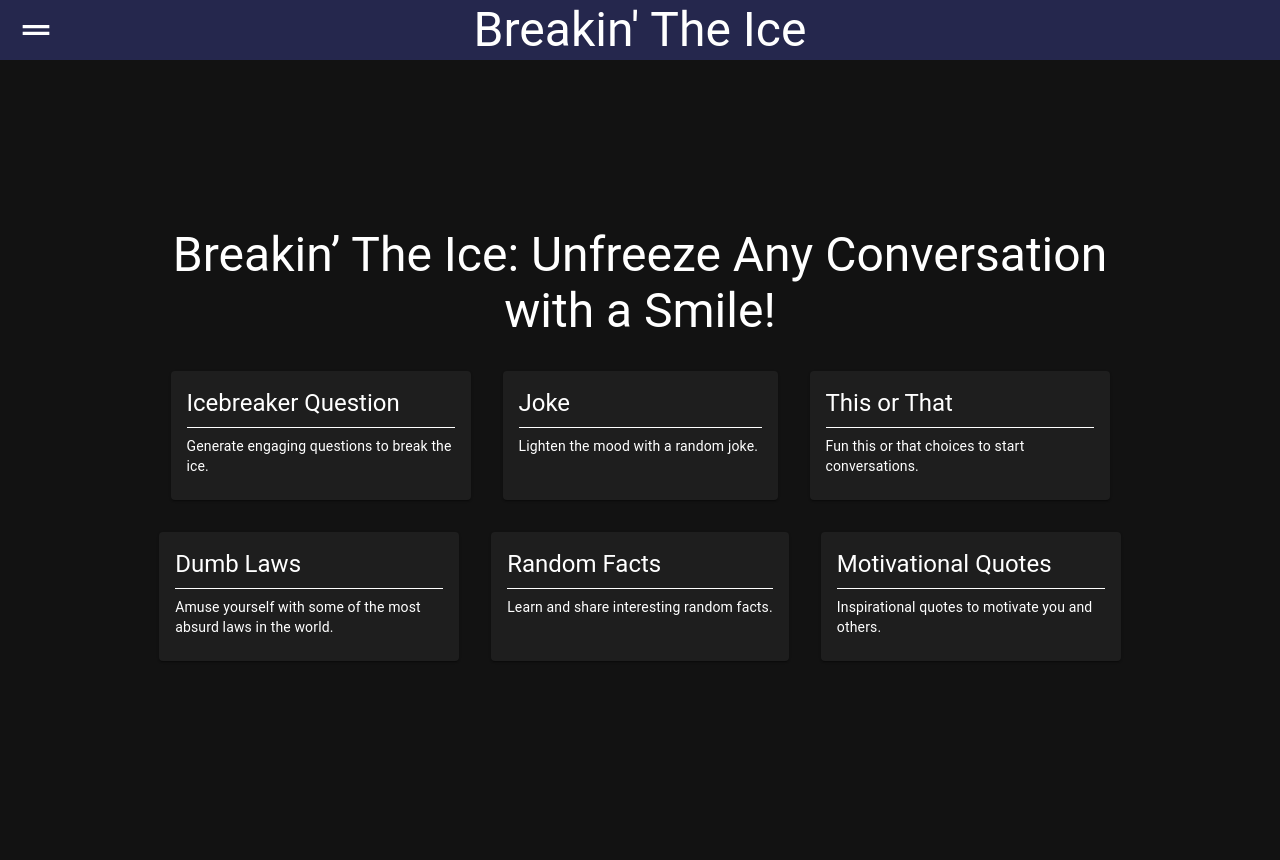
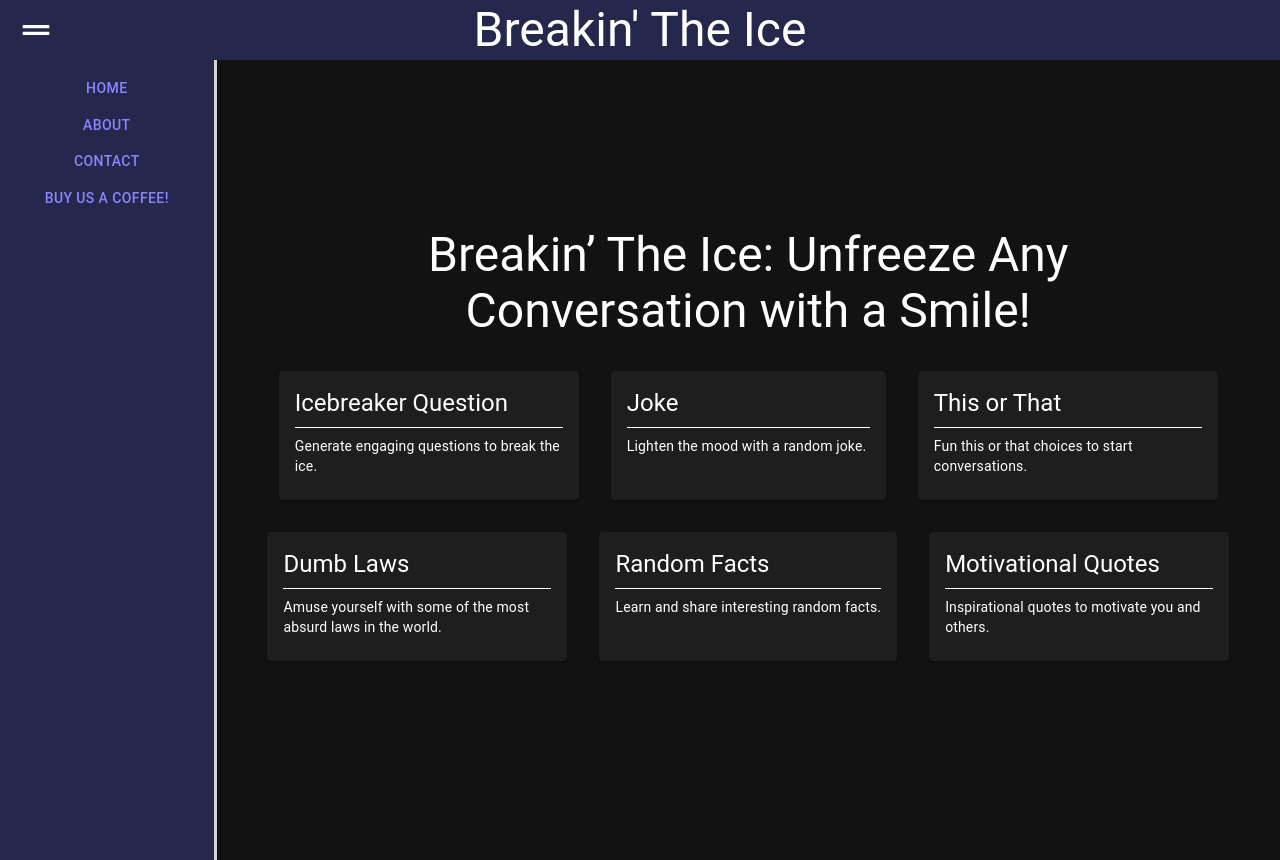
Before and after one commit to valyastriz/Breakin-The-Ice, a React (Create React App) app in the folder client/: page / in a window 1280 px wide. Both pictures are taken after a click on the icon 36 px from the left and 30 px from the top of the page. Built offline with nearby package versions, Linux system fonts and the light colour scheme.

Commit message:
updated navbar to have new buttons

```diff
--- a/client/src/components/Navbar.jsx
+++ b/client/src/components/Navbar.jsx
@@ -9,20 +9,26 @@ const Navbar = ({navOpen}) => {
 //   const { loading, data } = useQuery(QUERY_PROFILES);
 //   const profiles = data?.profiles || [];
 const theme = useTheme();
-const [width, setWidth] = useState(0);
+const [width, setWidth] = useState('0%');
 
-useEffect(() => {setWidth(width > 0 ? 0 : 200)},[navOpen]);
+useEffect(() => {
+  setWidth(navOpen ? '20%' : '0%');
+},[navOpen]);
 
   return (
     <Box sx={{
-      width:width, borderRight: width > 0 ? '3px solid lightgrey' : '',
+      width:width,
+      borderRight: width !== '0%' ? '3px solid lightgrey' : '',
       transition: 'width ease-in-out 0.3s',
-      padding: width !== 0 ?'10px' : '',
+      padding: width !== '0%' ? '10px' : '',
       backgroundColor:theme.background.accent,
       }}>
-        {width !== 0 &&
+        {width !== '0%' &&
           <Box>
-            <Button sx={{width:'100%'}}>hey</Button>
+            <Button sx={{width:'100%'}}>Home</Button>
+            <Button sx={{width:'100%'}}>About</Button>
+            <Button sx={{width:'100%'}}>Contact</Button>
+            <Button sx={{width:'100%'}}>Buy us a coffee!</Button>
           </Box>
         }
 
```
Also changed, not shown: 1 other file (tests, documents, lock files or other folders).
